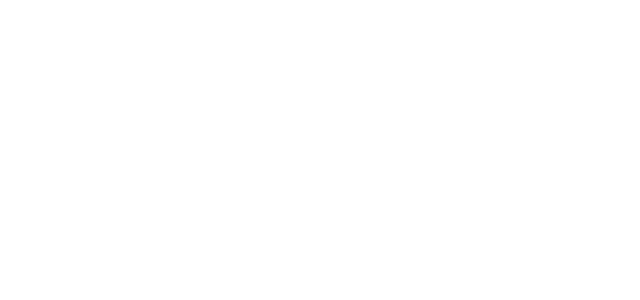
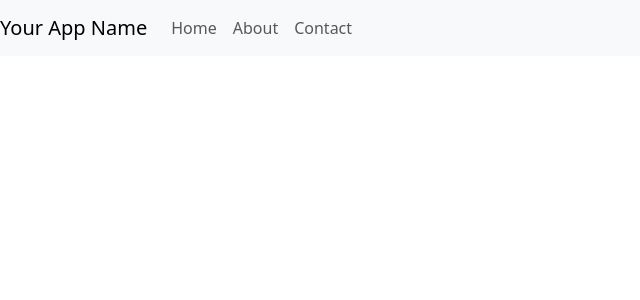
Before and after one commit to G00361784/DataRepProj, a React (Create React App) app: page / in a window 1280 px wide. Shown: the top 300 px of the page, without its empty margins (0-640 px from the left). Built offline with nearby package versions, Linux system fonts and the light colour scheme.

Commit message:
Added navBar

```diff
--- a/src/App.js
+++ b/src/App.js
@@ -1,10 +1,10 @@
 import logo from './logo.svg';
 import './App.css';
-import header from './components/header';
+import Header1 from './components/header1';
 function App() {
   return (
-    <div className="App">
-      <header />
+    <div>
+      <Header1></Header1>
     </div>
   );
 }
--- a/src/components/header.js
+++ /dev/null
@@ -1,14 +0,0 @@
-import React from "react";
-
-const header = ()=>{
-    return(
-        <div>
-            <h1>Header</h1>
-
-        </div>
-
-    );
-
-}
-
-export default header;
--- /dev/null
+++ b/src/components/header1.js
@@ -0,0 +1,23 @@
+import React from "react";
+import { Nav } from "react-bootstrap";
+import { Navbar } from "react-bootstrap";
+const Header1 = ()=>{
+
+    return (
+        <Navbar bg="light" expand="lg">
+        <Navbar.Brand href="#home">Your App Name</Navbar.Brand>
+        <Navbar.Toggle aria-controls="basic-navbar-nav" />
+        <Navbar.Collapse id="basic-navbar-nav">
+            <Nav className="mr-auto"> {/* Changed ml-auto to mr-auto */}
+            <Nav.Link href="/">Home</Nav.Link>
+            <Nav.Link href="/about">About</Nav.Link>
+            <Nav.Link href="/contact">Contact</Nav.Link>
+            </Nav>
+        </Navbar.Collapse>
+        </Navbar>
+    );
+
+
+}
+
+export default Header1;
```
Also changed, not shown: src/components/create.js (+12 -0 lines), src/logo.jpg (added).
